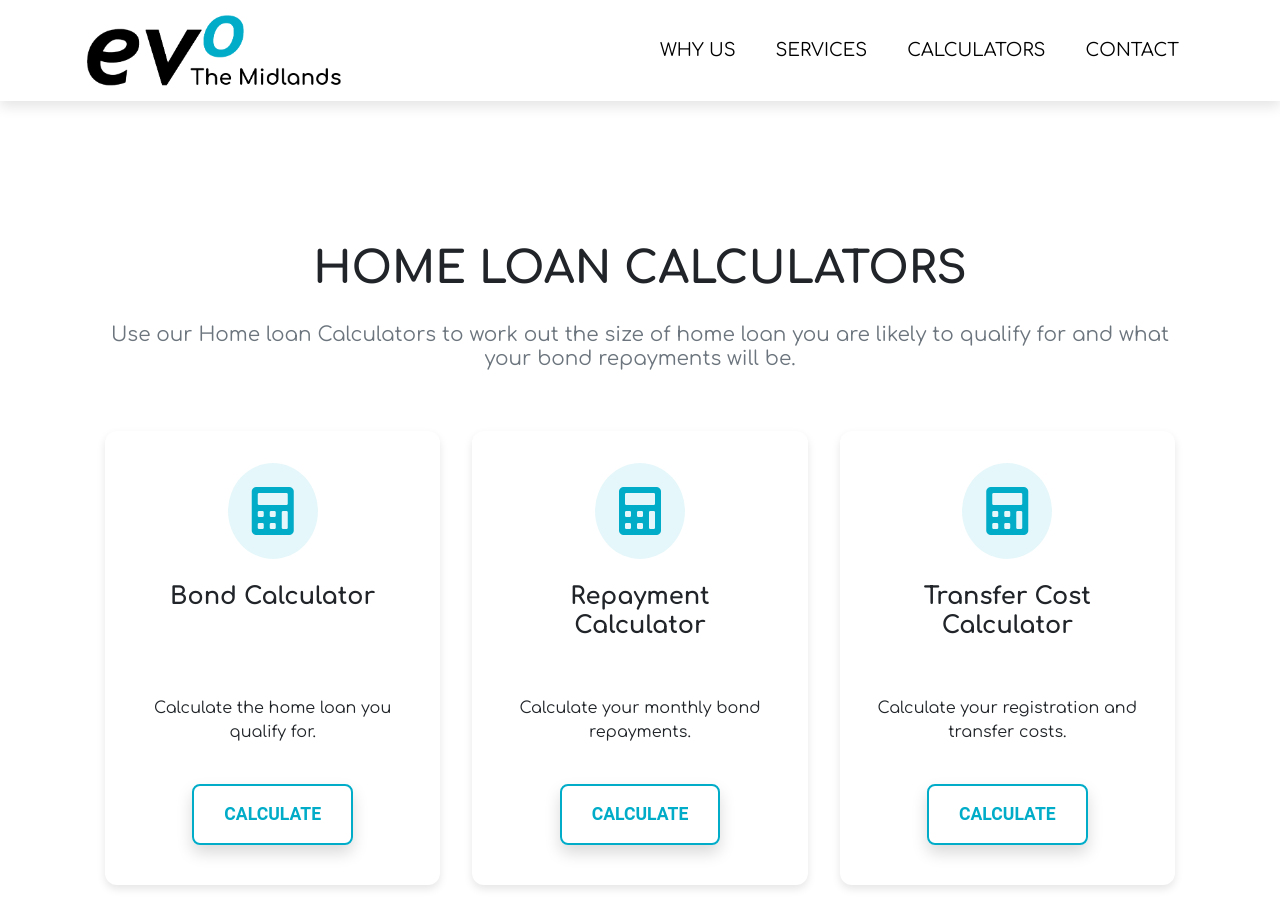
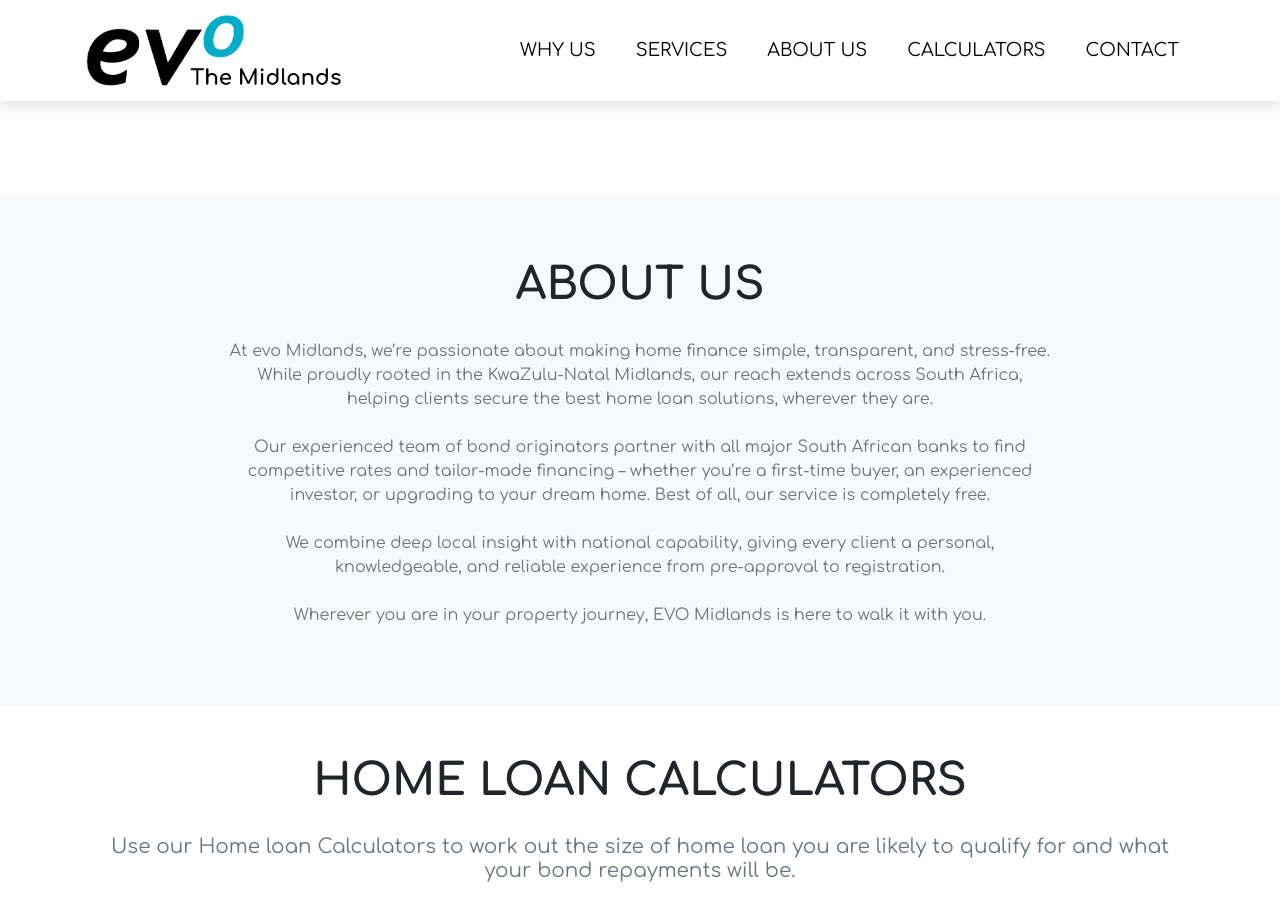
Before and after one commit to Intellify-Cloud/ev-midl, a Jekyll site: the page built from index.md, in a window 1280 px wide and 900 px high, scrolled down 2288 px. Built offline with Jekyll 4.4.1, drawn with Linux system fonts in a browser that asks for light colours.

Commit message:
20250423.2022

```diff
--- a/_data/navigation.yml
+++ b/_data/navigation.yml
@@ -4,6 +4,9 @@ nav:
 
   - title: "Services"
     section: services
+
+  - title: "About Us"
+    section: about
 
   - title: "Calculators"
     section: calculators
--- a/_data/sitetext.yml
+++ b/_data/sitetext.yml
@@ -102,7 +102,13 @@ portfolio:
 
 about:
   title: "About Us"
-  text2: "I have 23 years banking experience of which 10 years are home loans experience.  I also have 8 years of bond origination experience. "
+  text2: "At evo Midlands, we’re passionate about making home finance simple, transparent, and stress-free. While proudly rooted in the KwaZulu-Natal Midlands, our reach extends across South Africa, helping clients secure the best home loan solutions, wherever they are. <br><br>
+
+   Our experienced team of bond originators partner with all major South African banks to find competitive rates and tailor-made financing – whether you’re a first-time buyer, an experienced investor, or upgrading to your dream home. Best of all, our service is completely free. <br><br>
+
+   We combine deep local insight with national capability, giving every client a personal, knowledgeable, and reliable experience from pre-approval to registration. <br><br>
+
+   Wherever you are in your property journey, EVO Midlands is here to walk it with you."
 
 clients:
   title: Bank Partners
--- a/_layouts/home.html
+++ b/_layouts/home.html
@@ -12,6 +12,8 @@ layout: default
 
 {% include clients.html %}
 
+{% include about.html %}
+
 {% include calculators.html %}
 
 {% include calculators2.html %}
```
